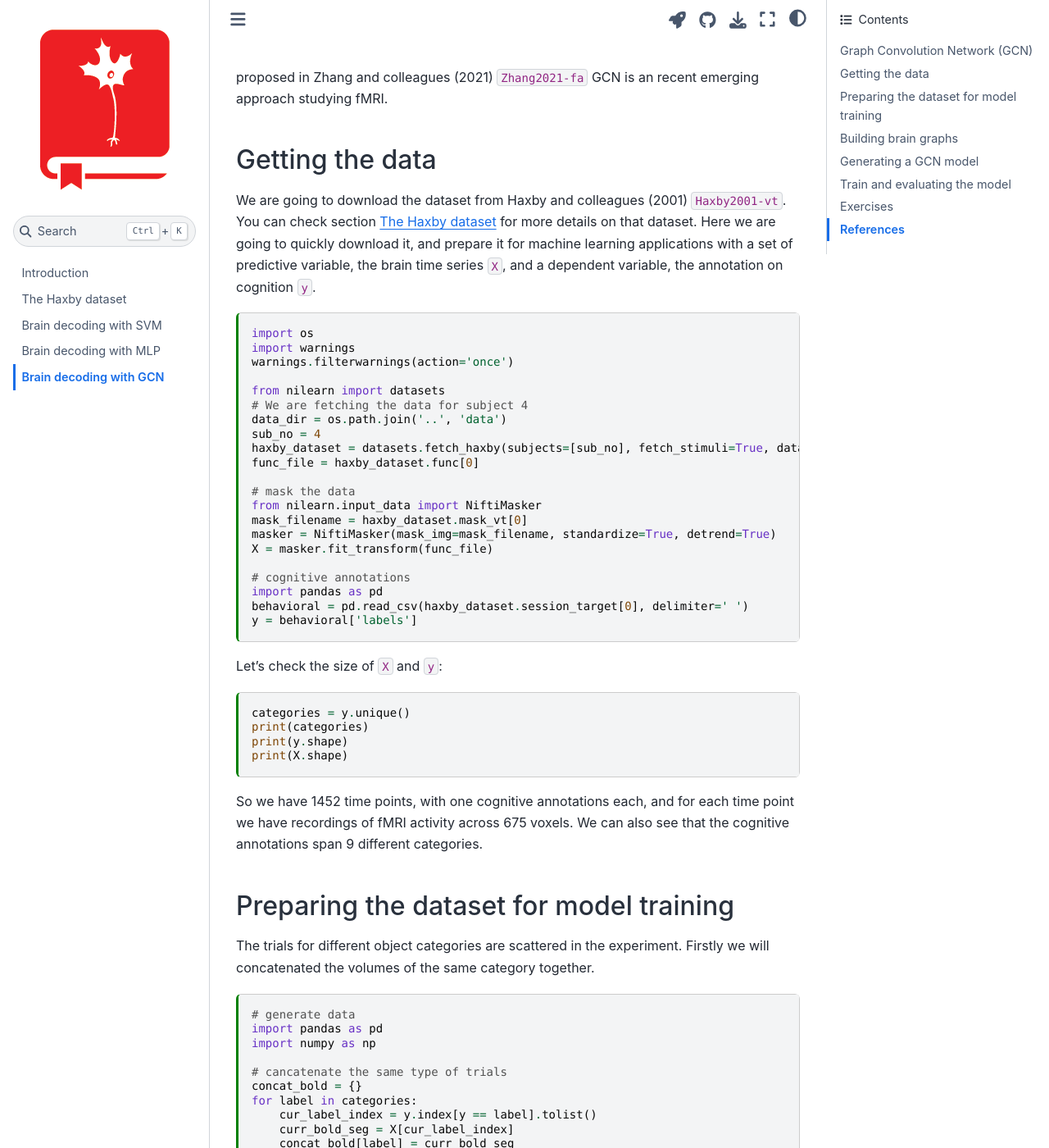
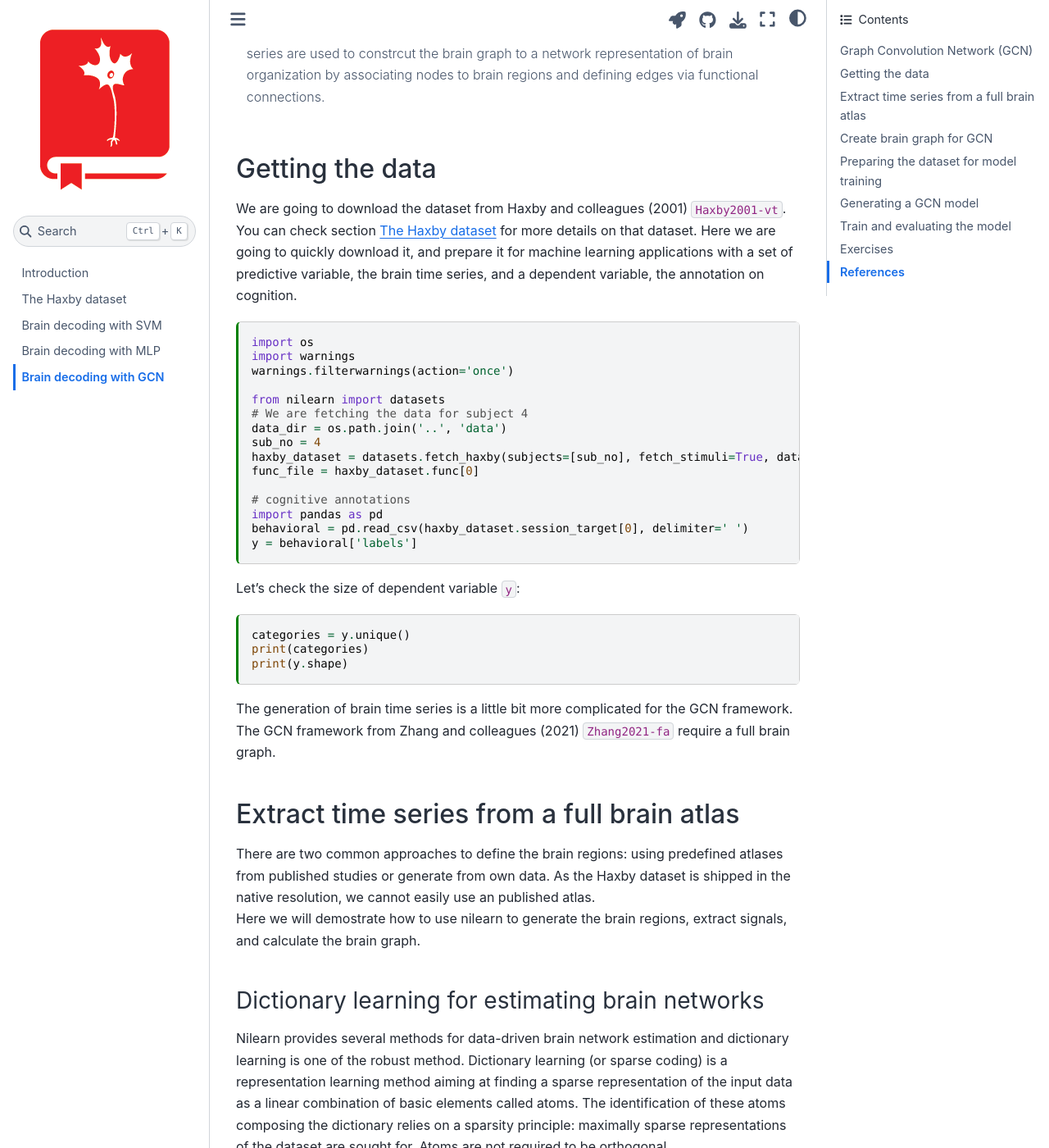
Before and after one commit to main-educational/brain_encoding_decoding, a Jupyter Book: the page built from content/gcn_decoding.md, in a window 1280 px wide and 1400 px high, scrolled down 468 px. Shown: the whole window at 82% size. Built offline with Jupyter Book 1.0.4 settings and Sphinx 7.4.7 and the Sphinx Book theme 1.1.4, drawn with Linux system fonts in a browser that asks for light colours; pages that are not in the unit, such as notebooks, are missing from menus; comment, search, counter and statistics services are not loaded; cross-references to code outside the pages are shown as plain code; some of the changed text lies outside the part shown.

Commit message:
Update with dictionry learning

````diff
--- a/content/gcn_decoding.md
+++ b/content/gcn_decoding.md
@@ -21,16 +21,14 @@
 width: 500px
 name: gcn-pipeline-fig
 ---
-Schematic of GCN analysis.
+Schematic of the analysis proposed in Zhang and colleagues (2021).
+The full time series are used to constrcut the brain graph to a network representation of brain organization by associating nodes to brain regions and defining edges via functional connections.
+
 ```
-
- proposed in Zhang and colleagues (2021) {cite:p}`Zhang2021-fa`
-GCN is an recent emerging approach studying fMRI.
-
 
 ## Getting the data
 
-We are going to download the dataset from Haxby and colleagues (2001) {cite:p}`Haxby2001-vt`. You can check section {ref}`haxby-dataset` for more details on that dataset. Here we are going to quickly download it, and prepare it for machine learning applications with a set of predictive variable, the brain time series `X`, and a dependent variable, the annotation on cognition `y`.
+We are going to download the dataset from Haxby and colleagues (2001) {cite:p}`Haxby2001-vt`. You can check section {ref}`haxby-dataset` for more details on that dataset. Here we are going to quickly download it, and prepare it for machine learning applications with a set of predictive variable, the brain time series, and a dependent variable, the annotation on cognition.
 
 ```{code-cell} python3
 :tags: ["hide_input", "hide_output"]
@@ -45,28 +43,152 @@
 haxby_dataset = datasets.fetch_haxby(subjects=[sub_no], fetch_stimuli=True, data_dir=data_dir)
 func_file = haxby_dataset.func[0]
 
-# mask the data
-from nilearn.input_data import NiftiMasker
-mask_filename = haxby_dataset.mask_vt[0]
-masker = NiftiMasker(mask_img=mask_filename, standardize=True, detrend=True)
-X = masker.fit_transform(func_file)
-
 # cognitive annotations
 import pandas as pd
 behavioral = pd.read_csv(haxby_dataset.session_target[0], delimiter=' ')
 y = behavioral['labels']
 ```
 
-Let's check the size of `X` and `y`:
+Let's check the size of dependent variable `y`:
 
 ```{code-cell} python3
 categories = y.unique()
 print(categories)
 print(y.shape)
+```
+
+The generation of brain time series is a little bit more complicated for the GCN framework.
+The GCN framework from Zhang and colleagues (2021) {cite:p}`Zhang2021-fa` require a full brain graph.
+
+## Extract time series from a full brain atlas
+
+There are two common approaches to define the brain regions: using predefined atlases from published studies or generate from own data.
+As the Haxby dataset is shipped in the native resolution, we cannot easily use an published atlas.
+Here we will demostrate how to use nilearn to generate the brain regions, extract signals, and calculate the brain graph.
+
+### Dictionary learning for estimating brain networks
+
+Nilearn provides several methods for data-driven brain network estimation and dictionary learning is one of the robust method.
+Dictionary learning (or sparse coding) is a representation learning method aiming at finding a sparse representation of the input data as a linear combination of basic elements called atoms.
+The identification of these atoms composing the dictionary relies on a sparsity principle:
+maximally sparse representations of the dataset are sought for. Atoms are not required to be orthogonal.
+
+We use the nilearn function `DictLearning` to estimate networks on the haxby EPI data.
+
+```{code-cell} python3
+import warnings
+warnings.filterwarnings(action='once')
+from nilearn.decomposition import DictLearning
+
+# Initialize DictLearning object
+dict_learn = DictLearning(n_components=20, smoothing_fwhm=6.,
+                          memory="nilearn_cache", memory_level=2,
+                          random_state=0)
+# Fit to the data
+dict_learn.fit(func_file)
+# Resting state networks/maps in attribute `components_img_`
+components_img = dict_learn.components_img_
+
+# Visualization of functional networks
+# Show networks using plotting utilities
+from nilearn.image import mean_img
+from nilearn import plotting
+mean_haxby = mean_img(func_file)
+plotting.plot_prob_atlas(components_img,
+                         bg_img=mean_haxby,
+                         view_type='filled_contours',
+                         title='Dictionary Learning maps')
+```
+
+### Region extraction from network components
+
+This approach has been previously used in the neuroscience literature to study the intrinsic organization of brain anatomy and functions.
+The next step is to separate the learned networks into discrete regions.
+Nilearn provides an useful class `RegionExtractor` to extract isolated regions from statistical maps.
+As the networks generated from dictionary learning are denoted by probablilty rather than discrete values,
+we will use `RegionExtractor` to generate a parcellation scheme.
+
+```{admonition} Extract connected regions from a brain atlas image defined by labels (integers).
+:class: tip
+See function `nilearn.regions.connected_label_regions` and the tutorial on
+[Yeo 7 networks](https://nilearn.github.io/auto_examples/06_manipulating_images/plot_extract_regions_labels_image.html#sphx-glr-auto-examples-06-manipulating-images-plot-extract-regions-labels-image-py)
+```
+
+```{code-cell} python3
+import warnings
+warnings.filterwarnings(action='once')
+from nilearn.regions import RegionExtractor
+
+extractor = RegionExtractor(components_img, threshold=0.5,
+                            thresholding_strategy='ratio_n_voxels',
+                            extractor='local_regions',
+                            standardize=True)
+# Just call fit() to process for regions extraction
+extractor.fit()
+# Extracted regions are stored in regions_img_
+regions_extracted_img = extractor.regions_img_
+# Each region index is stored in index_
+regions_index = extractor.index_
+# Total number of regions extracted
+n_regions_extracted = regions_extracted_img.shape[-1]
+
+# Visualization of region extraction results
+title = ('%d regions are extracted from %d components.'
+         '\nEach separate color of region indicates extracted region'
+         % (n_regions_extracted, 20))
+plotting.plot_prob_atlas(regions_extracted_img,
+                         bg_img=mean_haxby,
+                         view_type='filled_contours',
+                         title=title)
+
+X = extractor.transform(func_file)
 print(X.shape)
 ```
 
-So we have 1452 time points, with one cognitive annotations each, and for each time point we have recordings of fMRI activity across 675 voxels. We can also see that the cognitive annotations span 9 different categories.
+So we have 1452 time points in the imaging data, and for each time point we have recordings of fMRI activity across 68 brain regions.
+
+## Create brain graph for GCN
+
+A key component of GCN is brain graph.
+Brain graph provides a network representation of brain organization by associating nodes to brain regions and defining edges via anatomical or functional connections.
+After generating time series, we will firstly use the nilearn function to geneate a correlation based functional connectome.
+
+```{code-cell} python3
+import warnings
+warnings.filterwarnings(action='once')
+
+import nilearn.connectome
+
+# Estimating connectomes and save for pytorch to load
+corr_measure = nilearn.connectome.ConnectivityMeasure(kind="correlation")
+conn = corr_measure.fit_transform([X])[0]
+
+title = 'Correlation between %d regions' % n_regions_extracted
+
+# First plot the matrix
+display = plotting.plot_matrix(conn, vmax=1, vmin=-1,
+                               colorbar=True, title=title)
+
+```
+
+The next step is to construct the brain graph for GCN.
+
+__k-Nearest Neighbours(KNN) graph__ for the group average connectome will be built based on the connectivity-matrix.
+
+Each node is only connected to *k* conn = corr_measure.fit_transform([X])[0]
+other neighbouring nodes.
+For the purpose of demostration, we constrain the graph to from clusters with __8__ neighbouring nodes with the strongest connectivity.
+
+For more details you please check out __*src/graph_construction.py*__ script.
+
+```{code-cell} python3
+import sys
+sys.path.append('../src')
+from graph_construction import make_group_graph
+
+# make a graph for the subject
+graph = make_group_graph([conn], self_loops=False, k=8, symmetric=True)
+```
 
 
 ## Preparing the dataset for model training
@@ -144,8 +266,6 @@
 
 ```{code-cell} python3
 # split dataset
-import sys
-sys.path.append('../src')
 from gcn_windows_dataset import TimeWindowsDataset
 
 random_seed = 0
@@ -187,7 +307,7 @@
 import torch
 from torch.utils.data import DataLoader
 
-batch_size=16
+batch_size = 16
 
 torch.manual_seed(random_seed)
 train_generator = DataLoader(train_dataset, batch_size=batch_size, shuffle=True)
@@ -196,33 +316,6 @@
 train_features, train_labels = next(iter(train_generator))
 print(f"Feature batch shape: {train_features.size()}; mean {torch.mean(train_features)}")
 print(f"Labels batch shape: {train_labels.size()}; mean {torch.mean(torch.Tensor.float(train_labels))}")
-```
-
-## Building brain graphs
-
-Here we generate a connectome based on the local activity in the visual area.
-After generating brain connectome, we will build brain garph.
-
-__k-Nearest Neighbours(KNN) graph__ for the group average connectome will be built based on the connectivity-matrix.
-
-Each node is only connected to *k* other neighbouring nodes.
-For the purpose of demostration, we constrain the graph to from clusters with __16__ neighbouring nodes with the strongest connectivity.
-
-For more details you please check out __*src/graph_construction.py*__ script.
-
-```{code-cell} python3
-import warnings
-warnings.filterwarnings(action='once')
-
-import nilearn.connectome
-from graph_construction import make_group_graph
-
-# Estimating connectomes and save for pytorch to load
-corr_measure = nilearn.connectome.ConnectivityMeasure(kind="correlation")
-conn = corr_measure.fit_transform([X])[0]
-
-# make a graph for the subject
-graph = make_group_graph([conn], self_loops=False, k=16, symmetric=True)
 ```
 
 ## Generating a GCN model
@@ -276,7 +369,8 @@
 
         correct = (pred.argmax(1) == y).type(torch.float).sum().item()
         correct /= X.shape[0]
-        print(f"#{batch:>5};\ttrain_loss: {loss:>0.3f};\ttrain_accuracy:{(100*correct):>5.1f}%\t\t[{current:>5d}/{size:>5d}]")
+        if (batch % 10 == 0) or (current == size):
+            print(f"#{batch:>5};\ttrain_loss: {loss:>0.3f};\ttrain_accuracy:{(100*correct):>5.1f}%\t\t[{current:>5d}/{size:>5d}]")
 
 
 def valid_test_loop(dataloader, model, loss_fn):
@@ -332,8 +426,9 @@
 loss /= size
 correct /= size
 print(f"Test metrics:\n\t avg_loss: {loss:>f};\t avg_accuracy: {(100*correct):>0.1f}%")
+```
 
-```
+The performance is not greate. How would you improve it?
 
 ## Exercises
  * Try out different time window size, batch size for the dataset,
````
Also changed, not shown: other parts of content/gcn_decoding.md (+3 -3 lines).
